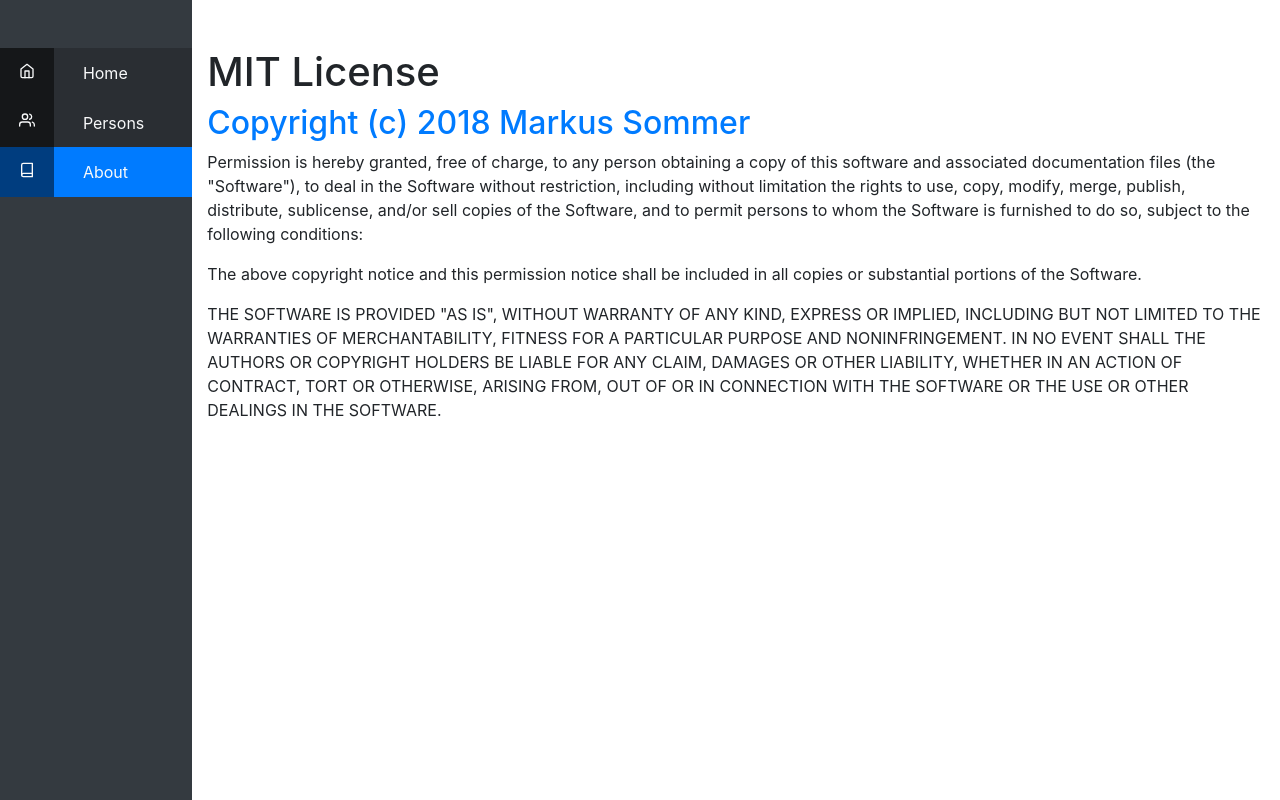
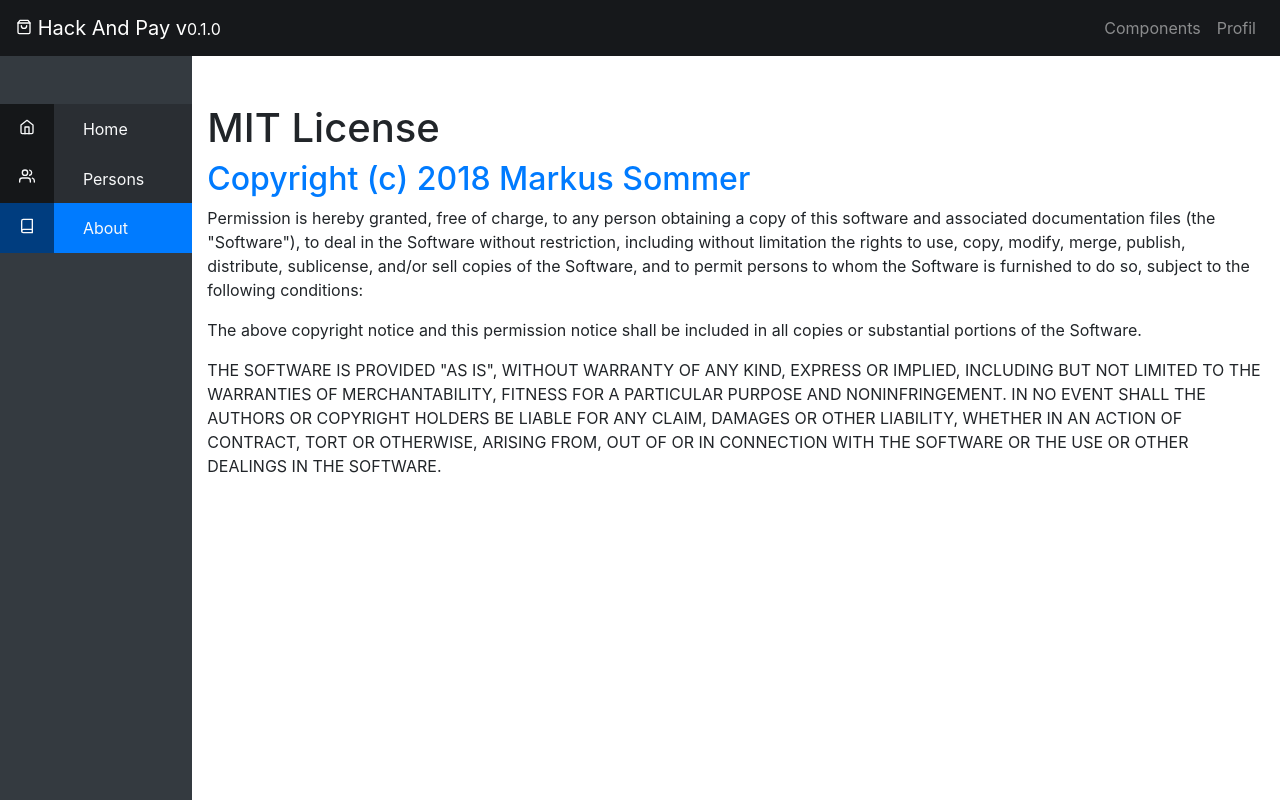
Before and after one commit to tally-it/tally-fe, a React app: page /about in a window 1280 px wide. Built offline with nearby package versions, Linux system fonts and the light colour scheme.

Commit message:
TASK: new person view

```diff
--- a/src/App.js
+++ b/src/App.js
@@ -4,16 +4,18 @@ import {BrowserRouter as Router, Route} from 'react-router-dom'
 import Persons from './containers/Persons';
 import About from './containers/About';
 import './App.scss';
-import Navigatin from './components/Navigation';
+import Sidebar from './components/Sidebar';
+import Topbar from './components/Topbar';
 
 class App extends Component {
     render() {
         return (
                 <Container className='h-100' fluid>
+                    <Topbar/>
                     <Router>
-                    <Row className='justify-content-center h-100'>
-                        <Col className='col-auto no-padding bg-dark pt-5'>
-                            <Navigatin />
+                        <Row className={'justify-content-center content'}>
+                            <Col className={'col-auto no-padding bg-dark pt-5'}>
+                                <Sidebar/>
                             </Col>
                             <Col className='pt-5 is-scoll'>
                                 <Route path="/about" component={About}/>
@@ -22,7 +24,7 @@ class App extends Component {
                         </Row>
                     </Router>
                 </Container>
-        );
+        )
     }
 }
 
--- a/src/App.scss
+++ b/src/App.scss
@@ -25,3 +25,7 @@ html, body, #root {
         }
     }
 }
+
+.content {
+    height: calc(100% - 56px);
+}
--- a/src/components/Navigation.js
+++ /dev/null
@@ -1,18 +0,0 @@
-import React, {Component} from 'react';
-import {Nav, NavItem} from 'reactstrap';
-import {NavLink} from 'react-router-dom'
-import '../App.scss';
-import { Home, Users, Book } from 'react-feather';
-
-class Navigation extends Component {
-
-    render() {
-        return <Nav pills={true} className={'nav-main'} vertical={true}>
-            <NavItem><NavLink className='nav-link text-light' activeClassName="active" exact={true} to="/"><span className={'svg-wrapper'}><Home size={16}/></span> Home</NavLink></NavItem>
-            <NavItem><NavLink className='nav-link text-light' activeClassName="active" exact={true} to="/persons"><span className={'svg-wrapper'}><Users size={16}/></span> Persons</NavLink></NavItem>
-            <NavItem><NavLink className='nav-link text-light' activeClassName="active" exact={true} to="/about"><span className={'svg-wrapper'}><Book size={16}/></span> About</NavLink></NavItem>
-        </Nav>;
-    }
-}
-
-export default Navigation;
--- a/src/components/Person.js
+++ b/src/components/Person.js
@@ -41,16 +41,10 @@ class Person extends Component {
 
     render() {
         return <Col className={'mb-4'} lg={3} md={4} sm={6}>
-            <Card inverse={true} className={'person'}>
+            <Card inverse={true} color={'dark'} className={'person'}>
                 <button type={'button'} onClick={this.toggle}>
                     <CardBody>
                         <CardTitle>{this.state.name}</CardTitle>
-                        <CardText>
-                            <Currency
-                                quantity={this.state.amount}
-                                currency="EUR"
-                            />
-                        </CardText>
                     </CardBody>
                 </button>
             </Card>
--- a/src/components/Person.scss
+++ b/src/components/Person.scss
@@ -1,7 +1,4 @@
 .person {
-    background-color: #565656;
-    border-color: #333;
-
     > button {
         appearance: none;
         background: 0;
--- /dev/null
+++ b/src/components/Sidebar.js
@@ -0,0 +1,28 @@
+import React, {Component} from 'react';
+import {Nav, NavItem} from 'reactstrap';
+import {NavLink} from 'react-router-dom'
+import '../App.scss';
+import {Home, Users, Book} from 'react-feather';
+
+export default class Sidebar extends Component {
+
+    render() {
+        return (<Nav pills={true} className={'nav-main'} vertical={true}>
+            <NavItem>
+                <NavLink className='nav-link text-light' activeClassName="active" exact={true} to="/">
+                    <span className={'svg-wrapper'}><Home size={16}/></span> Home
+                </NavLink>
+            </NavItem>
+            <NavItem>
+                <NavLink className='nav-link text-light' activeClassName="active" exact={true} to="/persons">
+                    <span className={'svg-wrapper'}><Users size={16}/></span> Persons
+                </NavLink>
+            </NavItem>
+            <NavItem>
+                <NavLink className='nav-link text-light' activeClassName="active" exact={true} to="/about">
+                    <span className={'svg-wrapper'}><Book size={16}/></span> About
+                </NavLink>
+            </NavItem>
+        </Nav>);
+    }
+}
--- /dev/null
+++ b/src/components/Topbar.js
@@ -0,0 +1,49 @@
+import React, {Component} from 'react';
+import '../App.scss';
+import {Home, Users, Book} from 'react-feather';
+import PackageData from '../../package.json'
+import {
+    Collapse,
+    Navbar,
+    NavbarToggler,
+    NavbarBrand,
+    Nav,
+    NavItem,
+    NavLink} from 'reactstrap';
+import './Topbar.scss';
+import {ShoppingBag} from 'react-feather';
+
+export default class Topbar extends Component {
+    constructor(props) {
+        super(props);
+
+        this.toggle = this.toggle.bind(this);
+        this.state = {
+            isOpen: false
+        };
+    }
+    toggle() {
+        this.setState({
+            isOpen: !this.state.isOpen
+        });
+    }
+
+    render() {
+        return (<div>
+            <Navbar fixed={true} className={'topbar'} color={'dark'} dark expand="md">
+                <NavbarBrand href="/"><ShoppingBag size={16} /> Hack And Pay v<span className={'small'}>{PackageData.version}</span></NavbarBrand>
+                <NavbarToggler onClick={this.toggle}/>
+                <Collapse isOpen={this.state.isOpen} navbar>
+                    <Nav className="ml-auto" navbar>
+                        <NavItem>
+                            <NavLink href="/components/">Components</NavLink>
+                        </NavItem>
+                        <NavItem>
+                            <NavLink to="/profile">Profil</NavLink>
+                        </NavItem>
+                    </Nav>
+                </Collapse>
+            </Navbar>
+        </div>);
+    }
+}
--- /dev/null
+++ b/src/components/Topbar.scss
@@ -0,0 +1,5 @@
+.topbar {
+    background-color: #16181b !important;
+    margin-right: -15px;
+    margin-left: -15px;
+}
```
Lines whose indentation alone changed are shown as unchanged.
